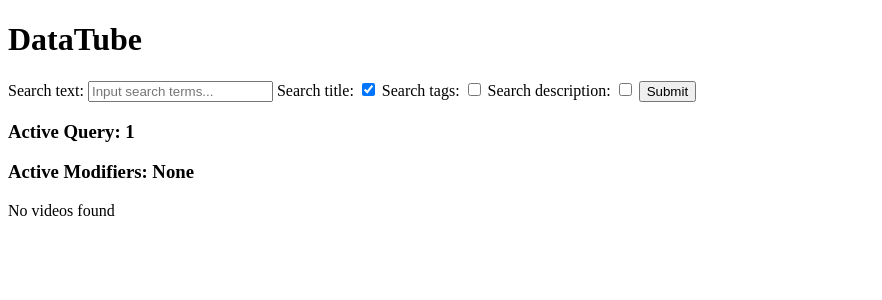
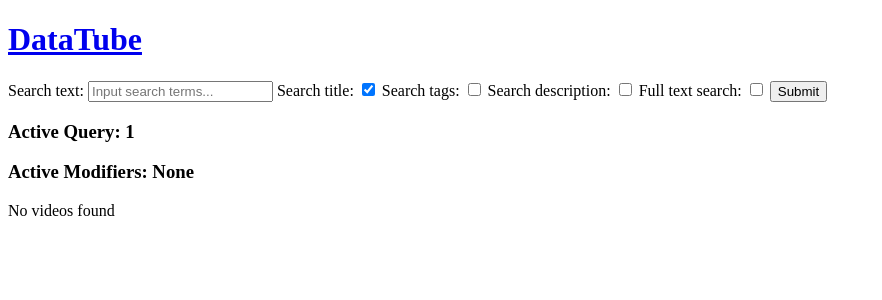
Before and after one commit to brewinn/DataTube, a Django app: a page that uses datatube/datatubeapp/templates/base.html in a window 1280 px wide. Shown: the top 300 px of the page, without its empty margins (0-882 px from the left). Run offline with Django 4.2, Linux system fonts and the light colour scheme; data that the repository does not hold is empty.

Commit message:
Add full text search

```diff
--- a/datatube/datatubeapp/forms.py
+++ b/datatube/datatubeapp/forms.py
@@ -10,14 +10,6 @@
 from django.db.models import Q
 from datatubeapp.models import Video, Channel, Tag
 from urllib.parse import parse_qs
-from django.conf import settings
-import logging
-
-fmt = getattr(settings, 'LOG_FORMAT', None)
-lvl = getattr(settings, 'LOG_LEVEL', logging.DEBUG)
-
-logging.basicConfig(format=fmt, level=lvl)
-logging.debug("Logging started on %s for %s" % (logging.root.name, logging.getLevelName(lvl)))
 
 
 class SearchForm(forms.Form):
@@ -26,6 +18,7 @@
     search_title = forms.BooleanField(required=False, initial=True)
     search_tags = forms.BooleanField(required=False)
     search_description = forms.BooleanField(required=False)
+    full_text_search = forms.BooleanField(required=False)
 
     @staticmethod
     def modifier_defaults():
@@ -33,6 +26,7 @@
             'search_title': True,
             'search_tags': False,
             'search_description': False,
+            'full_text_search': False,
         }
 
     def execute_search(self):
@@ -44,21 +38,24 @@
             return Video.objects.none()
 
         query = Q()
-        if data['search_description']:
-            query |= Q(description__icontains=search)
-        if data['search_title']:
-            query |= Q(title__icontains=search)
-        if data['search_tags']:
-            # Don't know why, but tag__icontains fails, so we'll filter manually.
-            matches = Tag.objects.all()
-            matching_videos = set()
-            for match in matches:
-                if search in match.tag:
-                    matching_videos.add(match.videoid)
-
-            matching_videos = {match.videoid for match in matches if match.tag == search}
-            logging.debug(f'{matching_videos=}')
-            query |= Q(videoid__in=matching_videos)
+        if data['full_text_search']:
+            if data['search_description']:
+                query |= Q(description__search=search)
+            if data['search_title']:
+                query |= Q(title__search=search)
+            if data['search_tags']:
+                matches = Tag.objects.filter(tag__search=search)
+                matching_videos = {match.videoid for match in matches}
+                query |= Q(videoid__in=matching_videos)
+        else:
+            if data['search_description']:
+                query |= Q(description__icontains=search)
+            if data['search_title']:
+                query |= Q(title__icontains=search)
+            if data['search_tags']:
+                matches = Tag.objects.filter(tag__icontains=search)
+                matching_videos = {match.videoid for match in matches if match.tag == search}
+                query |= Q(videoid__in=matching_videos)
 
         return Video.objects.filter(query)
 
--- a/datatube/datatubeapp/templates/base.html
+++ b/datatube/datatubeapp/templates/base.html
@@ -10,7 +10,7 @@
 </head>
 
 <body>
-  <h1>DataTube</h1>
+  <h1><a href="{% url 'home' %}">DataTube</a></h1>
   <form method="POST">
     {% csrf_token %}
     {{ form }}
--- a/datatube/datatubeapp/templates/channel.html
+++ b/datatube/datatubeapp/templates/channel.html
@@ -10,7 +10,7 @@
 </head>
 
 <body>
-  <h1>DataTube</h1>
+  <h1><a href="{% url 'home' %}">DataTube</a></h1>
   <form method="POST">
     {% csrf_token %}
     {{ form }}
--- a/datatube/datatubeapp/templates/video.html
+++ b/datatube/datatubeapp/templates/video.html
@@ -10,7 +10,7 @@
 </head>
 
 <body>
-  <h1>DataTube</h1>
+  <h1><a href="{% url 'home' %}">DataTube</a></h1>
   <form method="POST">
     {% csrf_token %}
     {{ form }}
```
